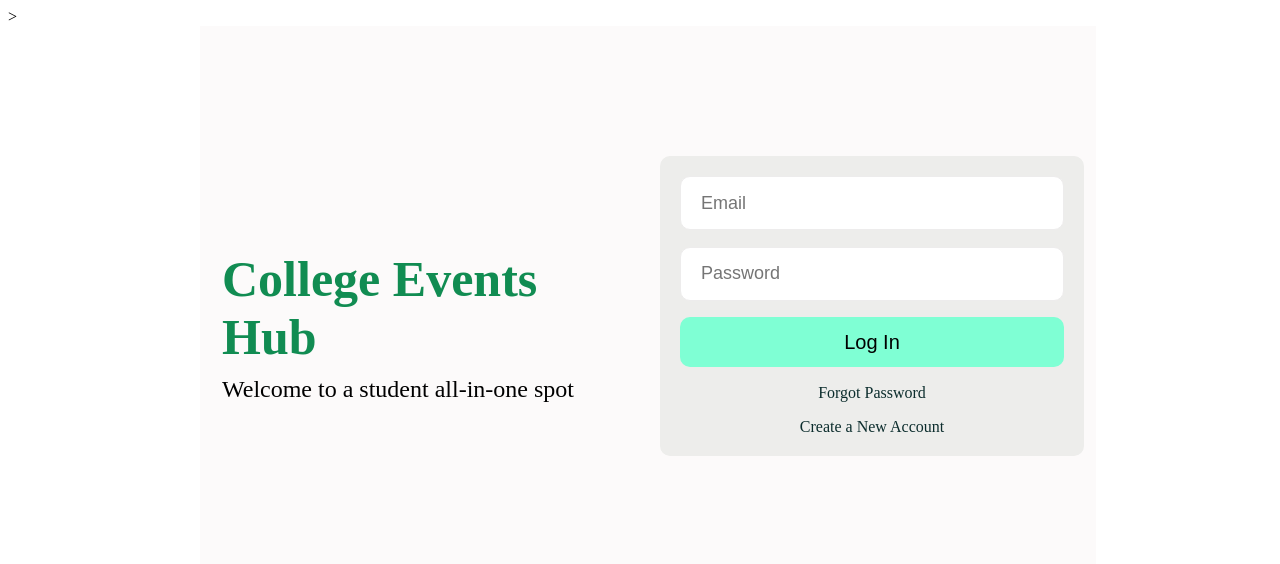
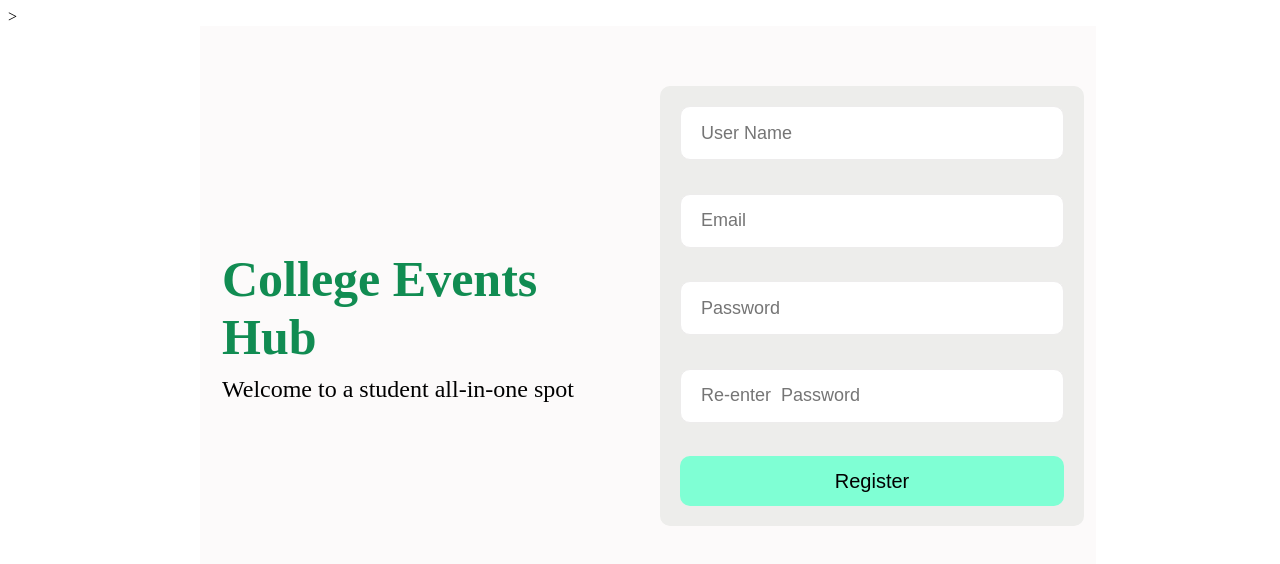
Before and after one commit to Nan227/collegeEventsHubs, a React (Create React App) app: page / in a window 1280 px wide. Shown: the top 564 px of the page. Built offline with nearby package versions, Linux system fonts and the light colour scheme.

Commit message:
Added Register page

```diff
--- a/src/App.js
+++ b/src/App.js
@@ -1,9 +1,9 @@
 import Home from './pages/home/Home';
 import Profile from './pages/profile/Profile';
-import Login from './pages/login/Login';
+import Register from './pages/register/Register';
 
 function App() {
-  return (<Login/>)
+  return (<Register/>)
 
 }
 
--- a/src/pages/login/Login.jsx
+++ b/src/pages/register/Register.jsx
@@ -1,6 +1,6 @@
-import "./login.css";
+import "./register.css";
 
-export default function login() {
+export default function Register() {
   return (
     <div className = "login">
        <div className = "loginWrapper">
@@ -11,11 +11,12 @@ export default function login() {
           </div>
           <div className = "loginRight">
             < div className = "loginBox">
+            <input placeholder="User Name" className="loginInput"/>
             <input placeholder="Email" className="loginInput"/>
             <input placeholder="Password" className="loginInput"/>
-            <button className ="loginButton">Log In</button>
-            <span className ="loginForgot">Forgot Password</span>
-            <span className ="loginRegister">Create a New Account</span>
+            <input placeholder="Re-enter  Password" className="loginInput"/>
+            <button className ="loginButton">Register</button>
+
             </div>
           </div>
        </div>
--- /dev/null
+++ b/src/pages/register/register.css
@@ -0,0 +1,69 @@
+.login{
+  width: 100vw;
+  height: 100vh;
+  background-color: white;
+  display:flex;
+  justify-content: center;
+}
+.loginWrapper{
+  width: 70%;
+  height: 70%;
+  display:flex;
+  background-color: rgb(252, 250, 250);
+}
+.loginLeft, .loginRight{
+  flex: 1;
+  display:flex;
+  flex-direction: column;
+  justify-content: center;
+  padding: 12px;
+}
+.loginLogo{
+  font-size: 50px;
+  font-weight: 800;
+  color: rgb(17, 140, 82);
+  margin-left: 10px;
+  margin-bottom: 10px;
+  justify-content: center;
+
+}
+.loginDesc{
+  font-size: 24px;
+  margin-left: 10px;
+  justify-content: center;
+}
+.loginBox{
+  height: 400px;
+  padding: 20px;
+  background-color: rgb(237, 237, 235);
+  border-radius: 10px;
+  display: flex;
+  flex-direction: column;
+  justify-content: space-between;
+
+}
+.loginInput{
+  height: 50px;
+  border-radius: 10px;
+  border: 1px solid rgb(237, 236, 236);
+  font-size: 18px;
+  padding-left: 20px;
+}
+.loginInput:focus{
+  outline: none;
+}
+.loginButton{
+  height: 50px;
+  border-radius: 10px;
+  border: none;
+  background-color: aquamarine;
+  color: black;
+  font-size: 20px;
+  font-weight: 500;
+  cursor: pointer;
+}
+.loginForgot, .loginRegister{
+  text-align: center;
+  color: rgb(12, 45, 45);
+  cursor: pointer;
+}
```
